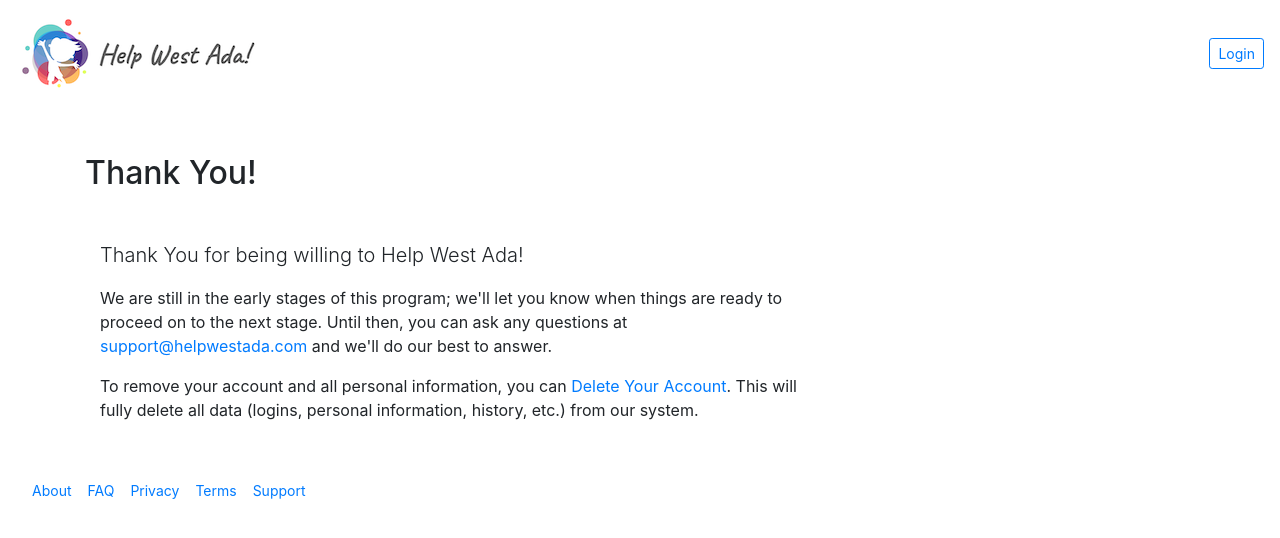
After one commit to dbinetti/helpwestada, a Django app: page /thanks/ in a window 1280 px wide. The commit adds this page. Shown: the top 538 px of the page. Run offline with Django 3.2, Linux system fonts and the light colour scheme; some libraries are stand-ins or nearby versions.

Commit message:
Update pages.

```diff
--- /dev/null
+++ b/project/app/templates/app/pages/thanks.html
@@ -0,0 +1,26 @@
+{% extends 'app/pages/base.html' %}
+
+{% block title %}Thank You!{% endblock title %}
+
+
+
+{% block content %}
+  <section class='my-5'>
+    <h2>
+      Thank You!
+    </h2>
+  </section>
+  <section class='my-5'>
+    <div class='col-lg-8'>
+      <p class='lead'>
+        Thank You for being willing to Help West Ada!
+      </p>
+      <p>
+        We are still in the early stages of this program; we'll let you know when things are ready to proceed on to the next stage.  Until then, you can ask any questions at <a href='mailto:support@helpwestada.com'>support@helpwestada.com</a> and we'll do our best to answer.
+      </p>
+      <p>
+        To remove your account and all personal information, you can <a href='{% url "delete" %}'>Delete Your Account</a>.   This will fully delete all data (logins, personal information, history, etc.) from our system.
+      </p>
+    </div>
+  </section>
+{% endblock content %}
--- a/project/app/urls.py
+++ b/project/app/urls.py
@@ -24,6 +24,7 @@ urlpatterns = [
 
     # Account
     path('account', views.account, name='account',),
+    path('thanks/', TemplateView.as_view(template_name='app/pages/thanks.html'), name='thanks',),
 
     # Delete
     path('delete', views.delete, name='delete',),
--- a/project/app/views.py
+++ b/project/app/views.py
@@ -145,7 +145,7 @@ def account(request):
                 request,
                 "Saved!",
             )
-            return redirect('account')
+            return redirect('thanks')
     else:
         form = AccountForm(instance=account)
     accounts = Account.objects.filter(
```
Also changed, not shown: project/app/templates/app/pages/account.html (+0 -28 lines).
